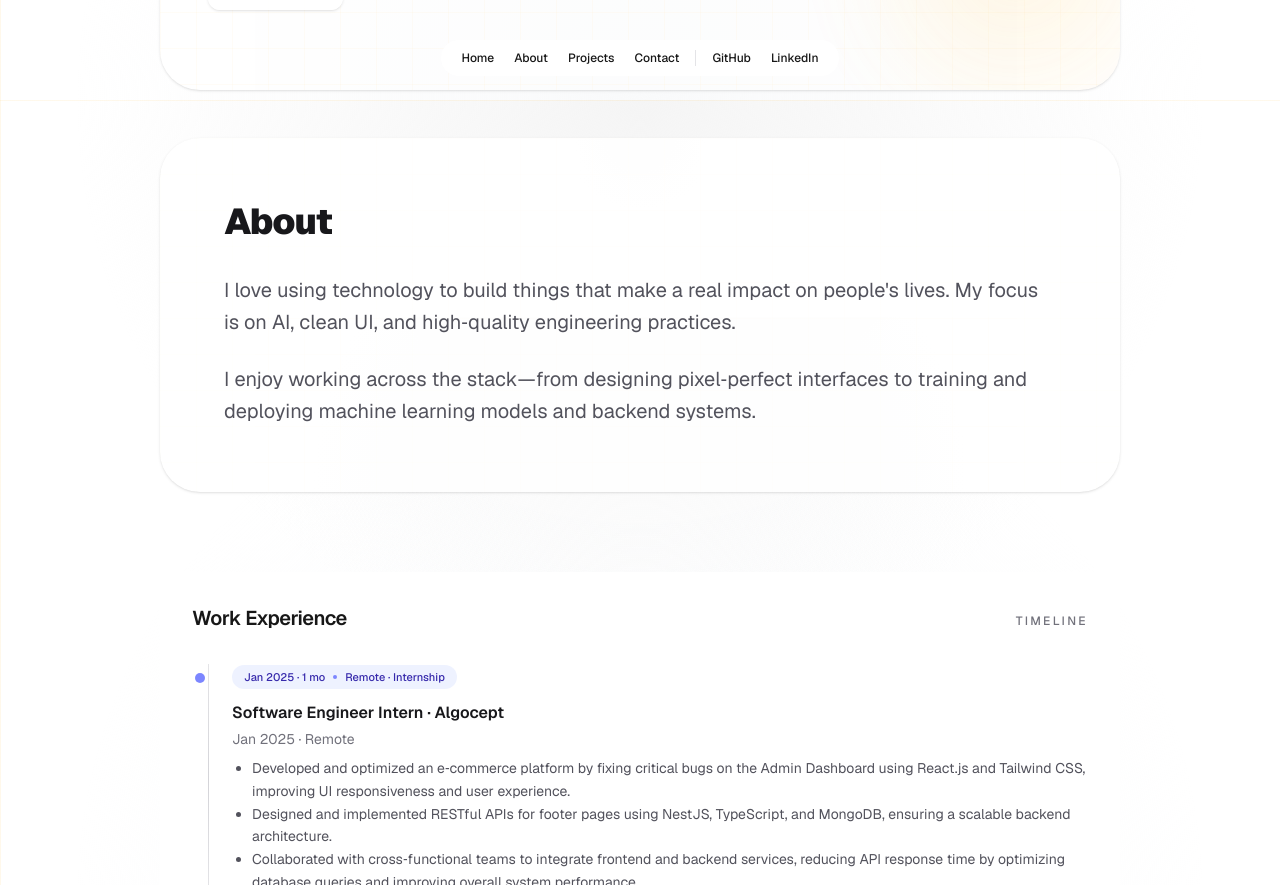
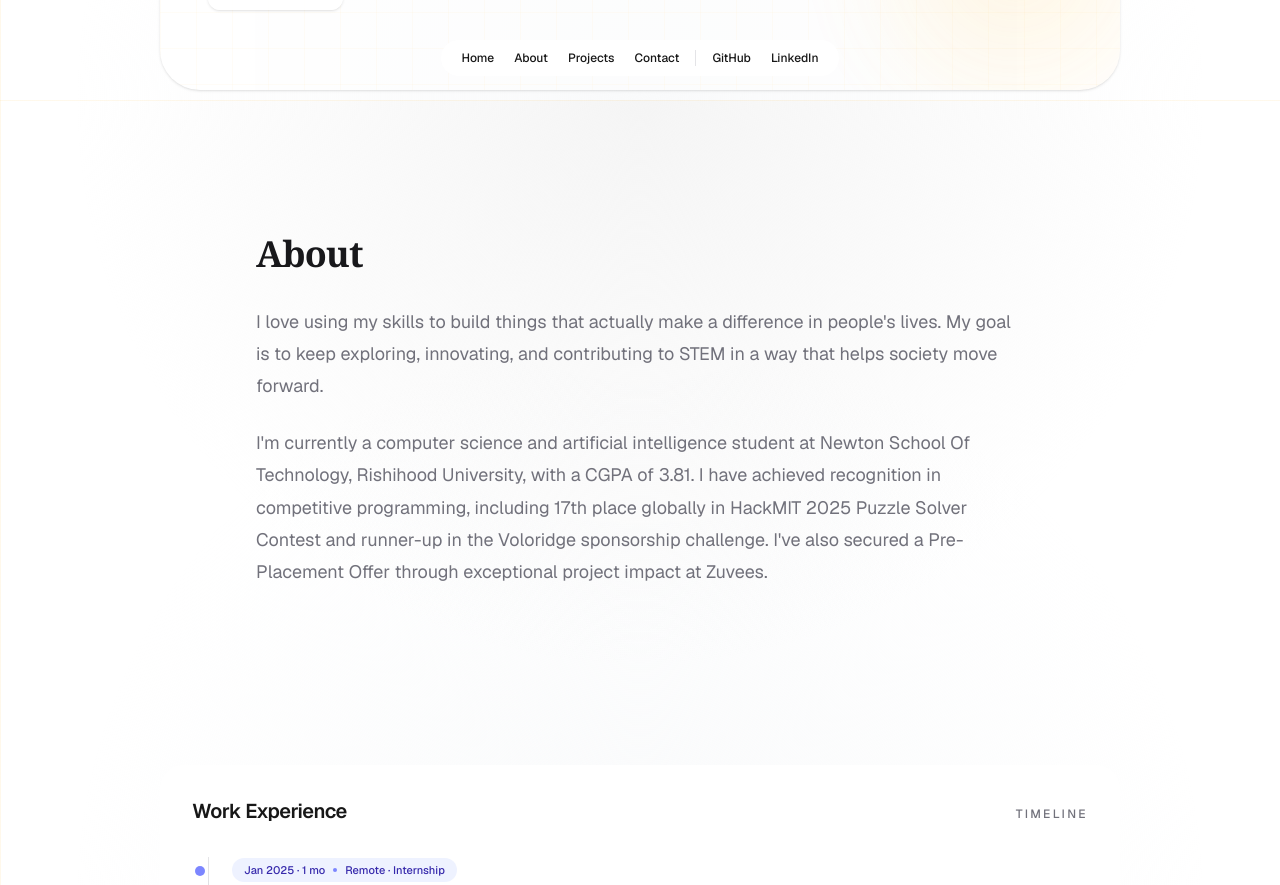
Before and after one commit to RAVIYADAV6522/ravi-portfolio, a Next.js app: page / in a window 1280 px wide. Shown: the part 700-1585 px from the top of the page. Built offline with nearby package versions, Linux system fonts and the light colour scheme.

Commit message:
fixed about

```diff
--- a/src/components/AboutSection.tsx
+++ b/src/components/AboutSection.tsx
@@ -1,24 +1,17 @@
 export function AboutSection() {
   return (
-    <section id="about" className="relative overflow-hidden rounded-[2.5rem] bg-white p-10 shadow-sm sm:p-14 lg:p-16">
-      {/* Subtle Texture Layer */}
-      <div className="grid-bg absolute inset-0 opacity-10" />
-
-      <div className="relative z-10 mx-auto max-w-4xl space-y-8">
-        <h2 className="text-3xl font-black tracking-tight text-zinc-900 sm:text-4xl">
+    <section id="about" className="mx-auto max-w-3xl py-12 sm:py-20 lg:py-24">
+      <div className="space-y-6 sm:space-y-8">
+        <h2 className="font-serif text-3xl font-bold tracking-tight text-zinc-900 sm:text-4xl text-center md:text-left">
           About
         </h2>
 
-        <div className="space-y-6 text-lg leading-relaxed text-zinc-600 sm:text-xl">
+        <div className="space-y-6 text-base leading-[1.8] text-zinc-500 sm:text-lg sm:leading-[1.8] text-center md:text-left">
           <p>
-            I love using technology to build things that make a real impact on
-            people&apos;s lives. My focus is on AI, clean UI, and high‑quality
-            engineering practices.
+            I love using my skills to build things that actually make a difference in people&apos;s lives. My goal is to keep exploring, innovating, and contributing to STEM in a way that helps society move forward.
           </p>
           <p>
-            I enjoy working across the stack—from designing pixel‑perfect
-            interfaces to training and deploying machine learning models and
-            backend systems.
+            I&apos;m currently a computer science and artificial intelligence student at Newton School Of Technology, Rishihood University, with a CGPA of 3.81. I have achieved recognition in competitive programming, including 17th place globally in HackMIT 2025 Puzzle Solver Contest and runner-up in the Voloridge sponsorship challenge. I&apos;ve also secured a Pre-Placement Offer through exceptional project impact at Zuvees.
           </p>
         </div>
       </div>
```
